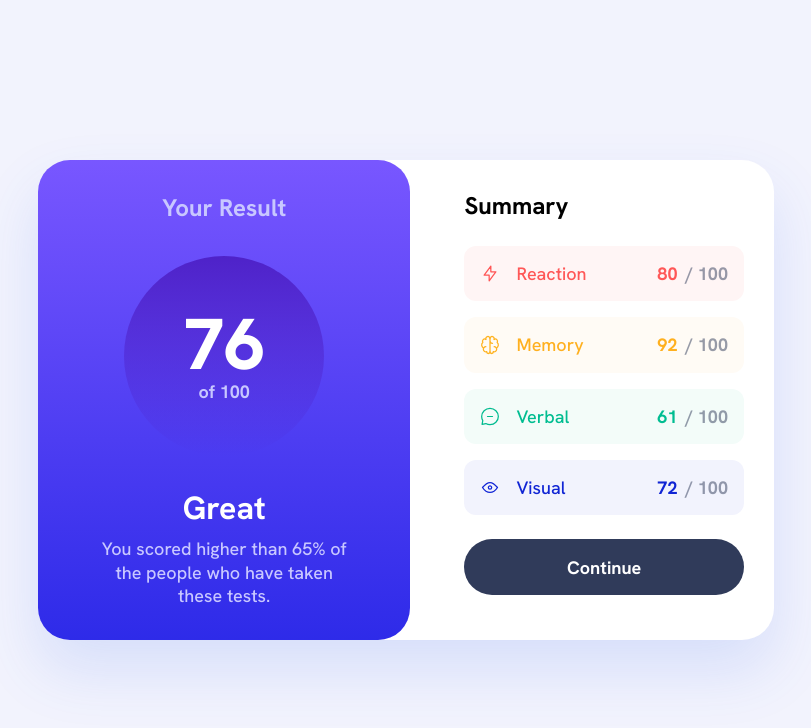
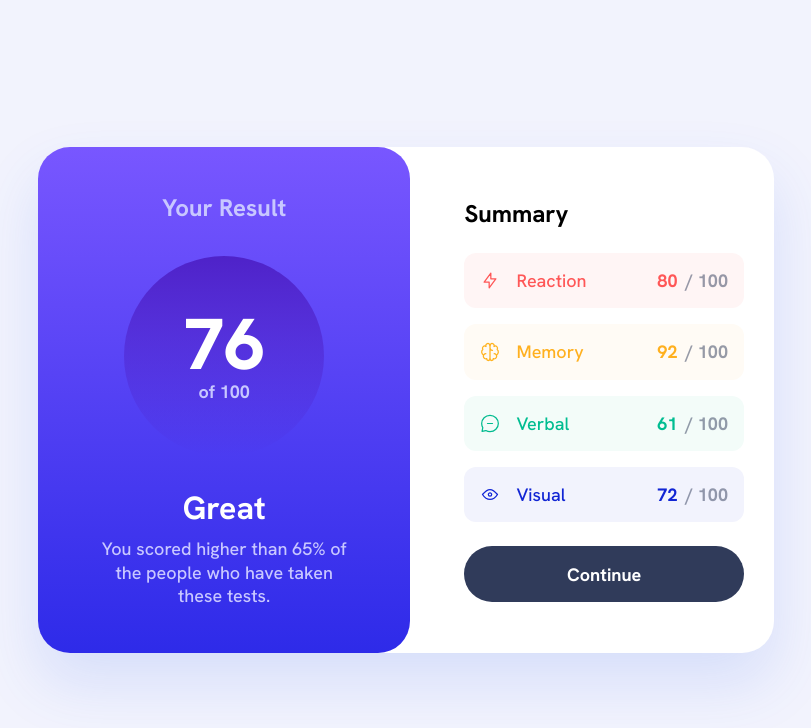
Before and after one commit to super7ramp/frontend-mentor, a React (Vite) app in the folder 12-results-summary-component/results-summary-component-react/: page / in a window 1280 px wide. Shown: the top 728 px of the page, without its empty margins (234-1045 px from the left). Built offline with nearby package versions, Linux system fonts and the light colour scheme.

Commit message:
Results summary component, React, sizing fixes

```diff
--- a/12-results-summary-component/results-summary-component-react/src/components/FinalScoreCard.css
+++ b/12-results-summary-component/results-summary-component-react/src/components/FinalScoreCard.css
@@ -17,6 +17,7 @@
         gap: var(--32px);
         border-radius: 32px;
         width: 100%;
+        padding: 45px 58px;
     }
 
     .final-score-card__header {
--- a/12-results-summary-component/results-summary-component-react/src/components/ResultSummary.css
+++ b/12-results-summary-component/results-summary-component-react/src/components/ResultSummary.css
@@ -12,6 +12,7 @@
 @media (min-width: 650px) {
     .result-summary {
         flex-direction: row;
+        align-items: center;
         border-radius: 32px;
         min-height: auto;
     }
```
